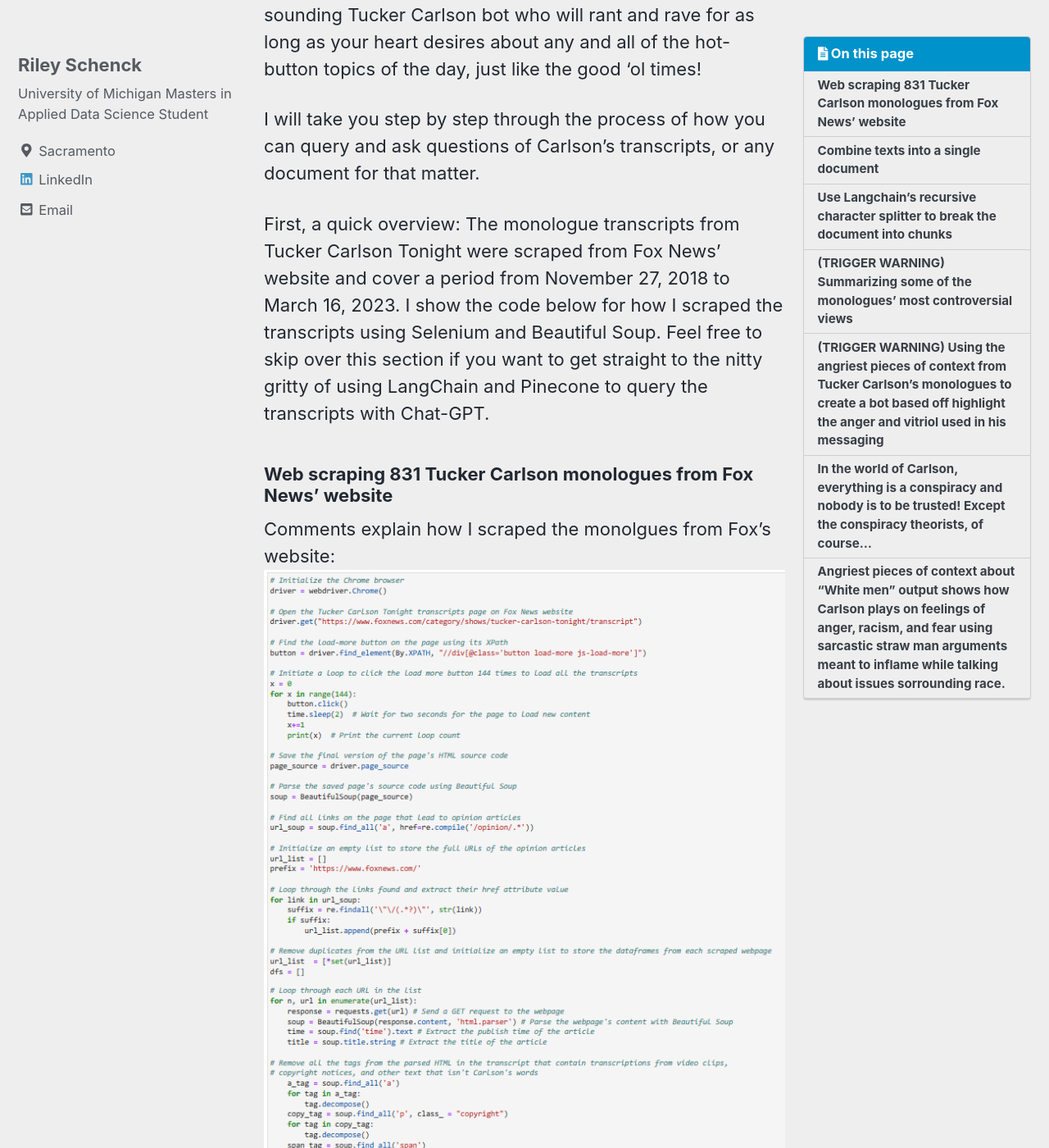
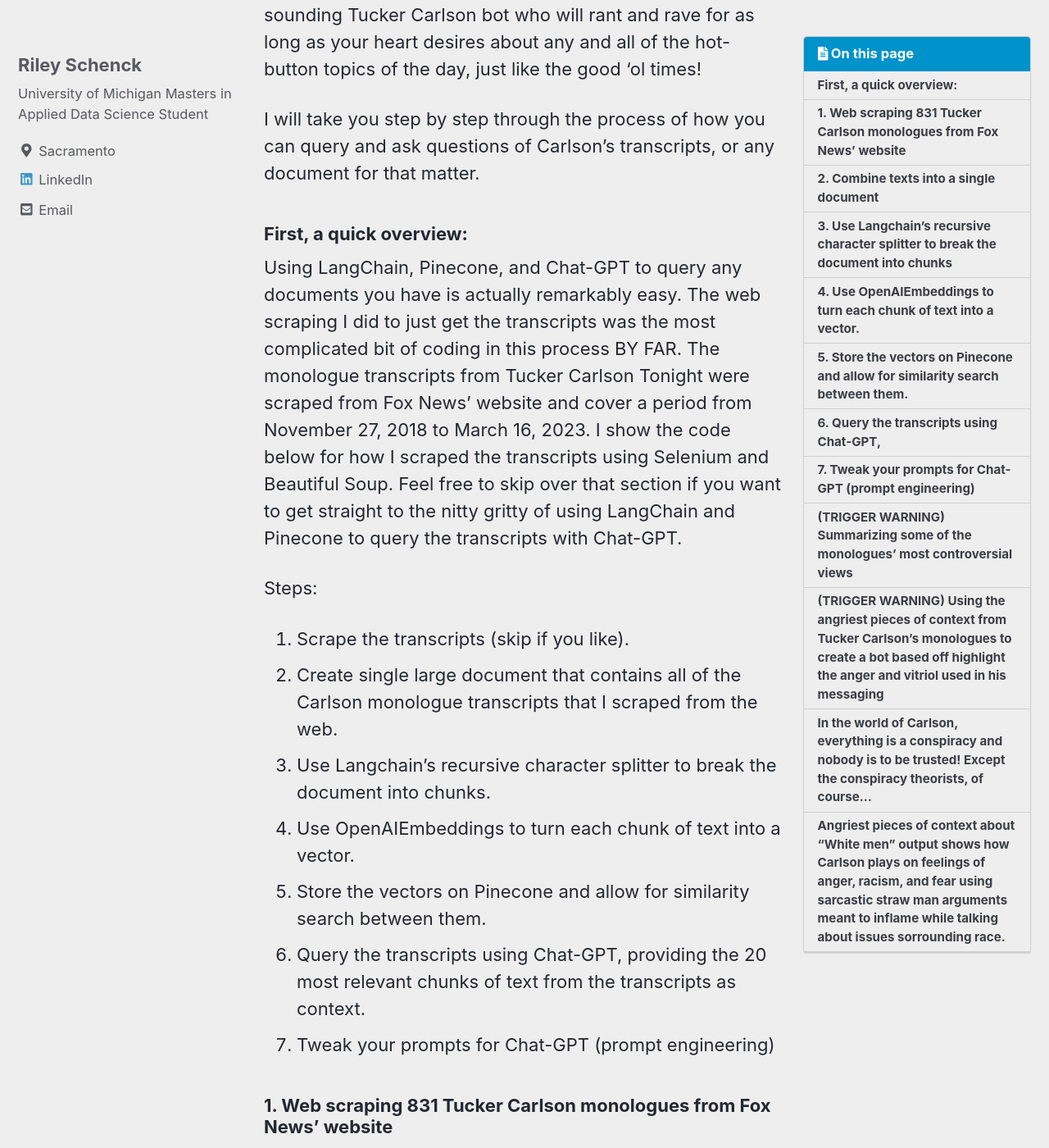
Before and after one commit to rileyschenck/website, a Jekyll site: the page built from _posts/2023-06-22-Tucker-GPT.md, in a window 1280 px wide and 1400 px high, scrolled down 550 px. Shown: the whole window at 82% size. Built offline with Jekyll 4.4.1, drawn with Linux system fonts in a browser that asks for light colours; cached includes are drawn as plain includes; nearby versions of some CDN libraries; a script that is not in the unit is left out; some of the changed text lies outside the part shown.

Commit message:
Update 2023-06-22-Tucker-GPT.md

```diff
--- a/_posts/2023-06-22-Tucker-GPT.md
+++ b/_posts/2023-06-22-Tucker-GPT.md
@@ -8,15 +8,24 @@ toc: true
 toc_sticky: true
 read_time: false
 ---
-
 ![Plot1]({{ site.url }}{{ site.baseurl }}/assets/images/deepstate.png)
 Are you someone who misses their nightly dose of hyperbolic and conspiratorial raving from Tucker Carlson on Fox News? Well, what if I were to tell you that the excerpt above of Tucker ranting against the "Deep State" was actually not an excerpt at all, but Chat-GPT immitating Mr. Carlson based on his own monologues? That's right, with a little modern magic we can actually create a realistic-sounding Tucker Carlson bot who will rant and rave for as long as your heart desires about any and all of the hot-button topics of the day, just like the good 'ol times!
 
 I will take you step by step through the process of how you can query and ask questions of Carlson's transcripts, or any document for that matter.
 
-First, a quick overview: The monologue transcripts from Tucker Carlson Tonight were scraped from Fox News' website and cover a period from November 27, 2018 to March 16, 2023. I show the code below for how I scraped the transcripts using Selenium and Beautiful Soup. Feel free to skip over this section if you want to get straight to the nitty gritty of using LangChain and Pinecone to query the transcripts with Chat-GPT.
+### First, a quick overview:
+Using LangChain, Pinecone, and Chat-GPT to query any documents you have is actually remarkably easy. The web scraping I did to just get the transcripts was the most complicated bit of coding in this process BY FAR. The monologue transcripts from Tucker Carlson Tonight were scraped from Fox News' website and cover a period from November 27, 2018 to March 16, 2023. I show the code below for how I scraped the transcripts using Selenium and Beautiful Soup. Feel free to skip over that section if you want to get straight to the nitty gritty of using LangChain and Pinecone to query the transcripts with Chat-GPT.
 
-### Web scraping 831 Tucker Carlson monologues from Fox News' website
+Steps:
+1. Scrape the transcripts (skip if you like).
+2. Create single large document that contains all of the Carlson monologue transcripts that I scraped from the web.
+3. Use Langchain's recursive character splitter to break the document into chunks.
+4. Use OpenAIEmbeddings to turn each chunk of text into a vector.
+5. Store the vectors on Pinecone and allow for similarity search between them.
+6. Query the transcripts using Chat-GPT, providing the 20 most relevant chunks of text from the transcripts as context.
+7. Tweak your prompts for Chat-GPT (prompt engineering)
+
+### 1. Web scraping 831 Tucker Carlson monologues from Fox News' website
 Comments explain how I scraped the monolgues from Fox's website:
 ![Plot1]({{ site.url }}{{ site.baseurl }}/assets/images/webscrape1.png)
 ![Plot1]({{ site.url }}{{ site.baseurl }}/assets/images/webscrape2.png)
@@ -25,14 +34,27 @@ Comments explain how I scraped the monolgues from Fox's website:
 The resulting dataframe containing each Carlson monologue's URL, the date it was published (timestamp), it's title, and the text of the transcript:
 ![Plot1]({{ site.url }}{{ site.baseurl }}/assets/images/dataframe.png)
 
-### Combine texts into a single document
+### 2. Combine texts into a single document
 If we want to be able to allow Chat-GPT to query all the transcripts simultaneously we will need to combine them into a single, long document.
 ![Plot1]({{ site.url }}{{ site.baseurl }}/assets/images/dataframe.png)
 
-### Use Langchain's recursive character splitter to break the document into chunks
+### 3. Use Langchain's recursive character splitter to break the document into chunks
 The splitter simply slices the entire document we've created of all the transcripts into 1,000 character chunks of text (about 150 words per chunk). We can make the chunks as large or small as we like, but we want to make sure the chunks are large enough to provide relavant context, while at the same time not being so large that we lose precision. For example, if we ask Chat-GPT what Carlson's monologues say about California, we want the similarity search to pull in the most relevant examples of Carlson ranting about California and provide them as context to Chat-GPT. If the chunks are too small we may miss lots of relevant context, because Carlson may only mention California when he first starts speaking about it, and if the chunk ends before he finishes we will lose any additional context that's not included in that chunk.
 
 On the other hand, if the chunks are too large we may include irrelevant parts of text where Carlson isn't talking about California, and since we only get about 3,000 words of context to provide Chat-GPT, we definitely don't want to waste valuable context space on text that is irrelevant to our query. As you will see below, when the chunks are set to 1,000 characters, we get a maximum of 20 pieces of context to provide Chat-GPT, or in the context of our task, just 20 examples of Carlson talking about California, Democrats, Trump, or whatever we want our Carlson bot to talk about.
+
+
+### 4. Use OpenAIEmbeddings to turn each chunk of text into a vector.
+
+
+### 5. Store the vectors on Pinecone and allow for similarity search between them.
+
+### 6. Query the transcripts using Chat-GPT,
+ providing the 20 most relevant chunks of text from the transcripts as context.
+
+### 7. Tweak your prompts for Chat-GPT (prompt engineering)
+
+
 
 
 ### (TRIGGER WARNING) Summarizing some of the monologues' most controversial views
```
